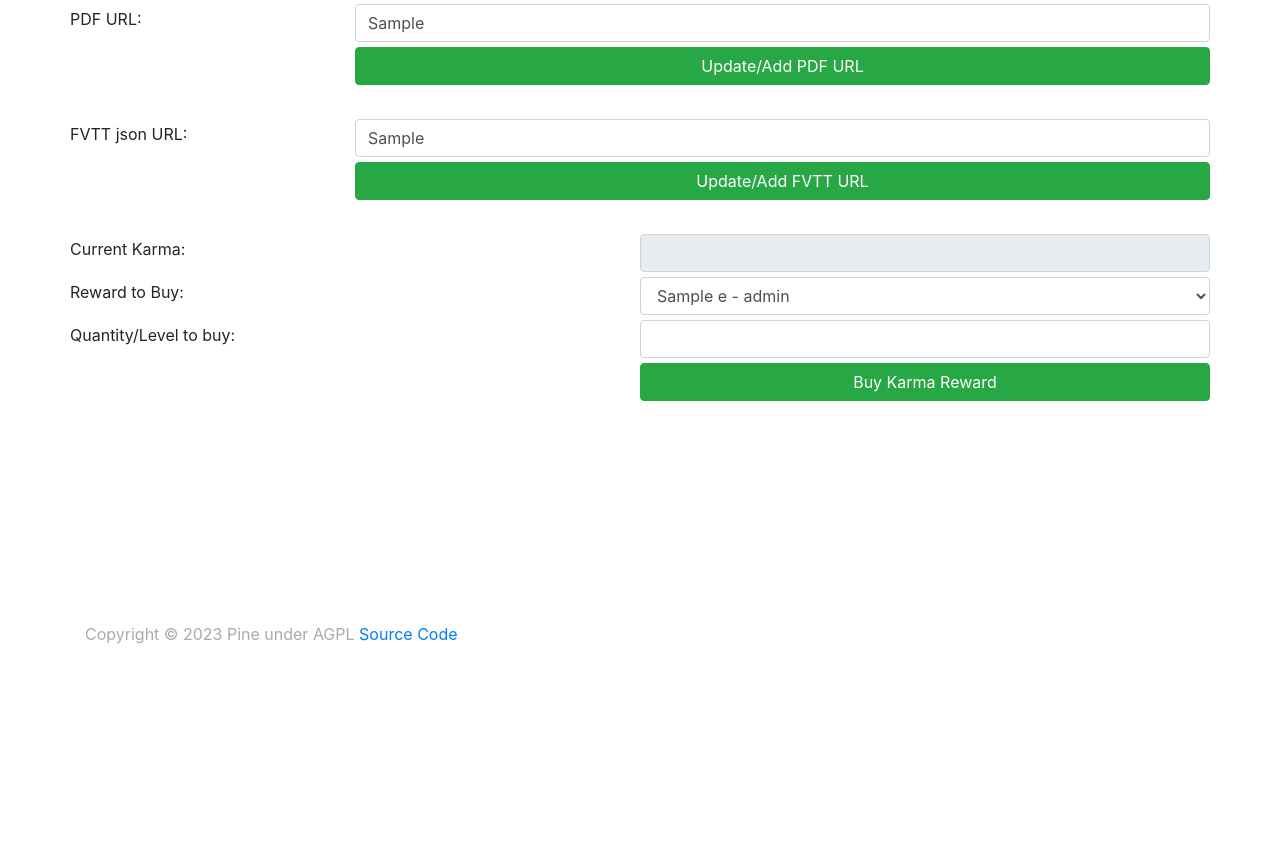
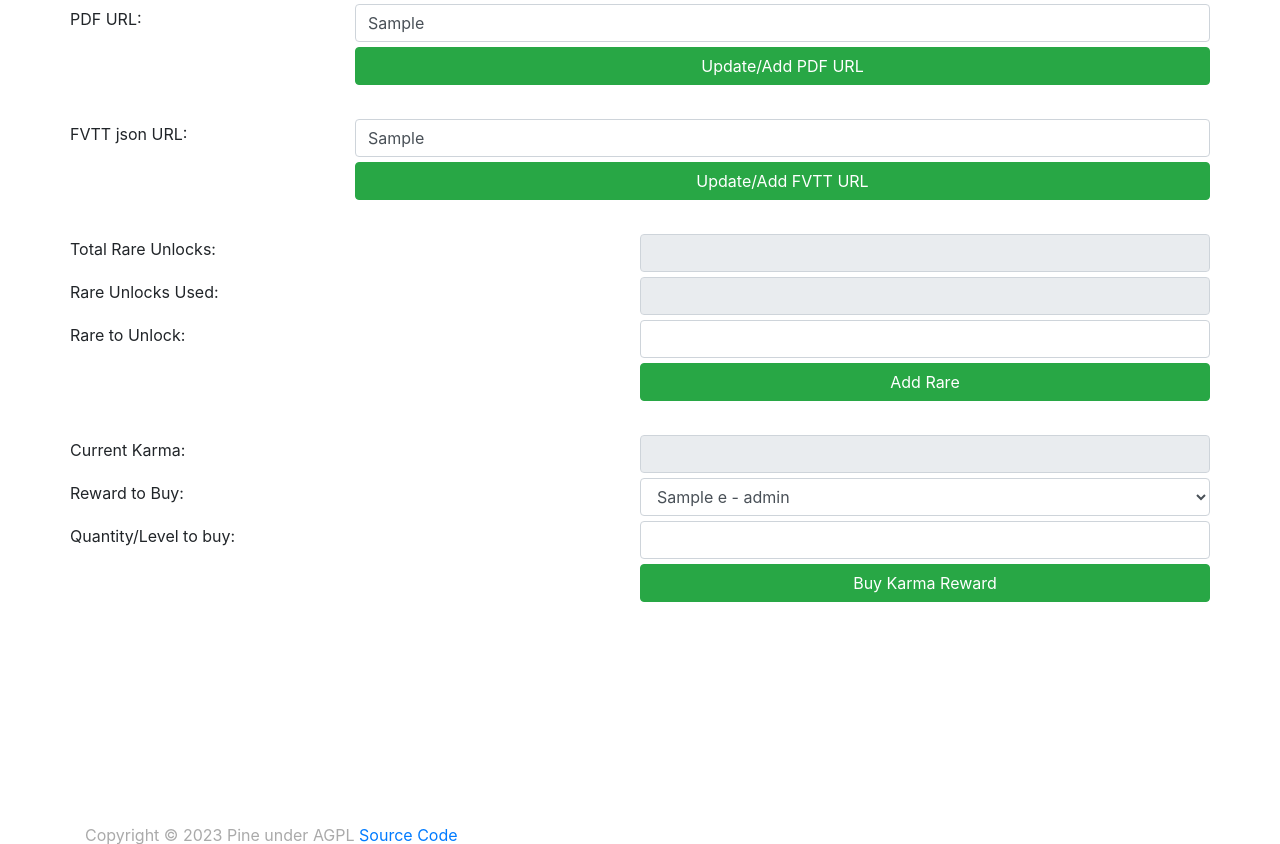
Before and after one commit to natis1/ett-py, a Flask app: template website/templates/edit_character.html in a window 1280 px wide. Shown: the part 603-1447 px from the top of the page. Before the commit the page ends 1247 px from the top, so only its background shows below. Run offline with Flask 2, Linux system fonts and the light colour scheme; the template is opened without the code that fills it: most values are stand-ins (such as "Sample title", 1, 10 or a date in 2020); some libraries are stand-ins or nearby versions.

Commit message:
Rare unlock handling hopefully

```diff
--- a/website/templates/edit_character.html
+++ b/website/templates/edit_character.html
@@ -145,6 +145,48 @@
             </div>
             <br>
         </form>
+        <div class="ettrow">
+                <label for="t_rares" class="column">Total Rare Unlocks:</label>
+                <input class="form-control column" name="t_rares" id="t_rares" step="1"
+                       type="number" value="{{ e[3] }}" readonly>
+        </div>
+        <div class="ettrow">
+                <label for="rares_used" class="column">Rare Unlocks Used:</label>
+                <input class="form-control column" step="1" type="number" id="rares_used" name="rares_used"
+                       min="0" value="{{ e[2] }}" readonly>
+        </div>
+        <form action="/api/edit_character_add_unlock" method="POST">
+            <input type="hidden" name="PlayerName" value="{{ c[0] }}">
+            <input type="hidden" name="Name" value="{{ c[1] }}">
+            <div class="ettrow">
+                <label for="buy_name" class="column">Rare to Unlock:</label>
+                <input class="form-control column" id="buy_name" name="buy_name" maxlength="32"
+                       minlength="2" required>
+            </div>
+            <div class="ettrow">
+                <div class="column"></div>
+                <button type="submit" class="btn btn-success column">Add Rare</button>
+            </div>
+            <br>
+        </form>
+        <form class="danger" action="/api/edit_character_remove_unlock" method="POST">
+            <input type="hidden" name="PlayerName" value="{{ c[0] }}">
+            <input type="hidden" name="Name" value="{{ c[1] }}">
+            <input type="hidden" name="danger" value="X">
+            <div class="ettrow">
+                <label for="i_unlocks" class="column">Rare Unlocks:</label>
+                <select class="form-control column" name="i_unlocks" id="i_unlocks" step="1">
+                    {% for i in e[9] %}
+                    <option value="{{ i.name }}">{{ i.name }}</option>
+                    {% endfor %}
+                </select>
+            </div>
+            <div class="ettrow">
+                <div class="column"></div>
+                <button type="submit" class="btn btn-warning column">Remove Unlocked Rare</button>
+            </div>
+            <br>
+        </form>
         <form action="/api/edit_character_karmabuy" method="POST">
             <input type="hidden" name="PlayerName" value="{{ c[0] }}">
             <input type="hidden" name="Name" value="{{ c[1] }}">
```
Also changed, not shown: website/api.py (+3 -6 lines).
